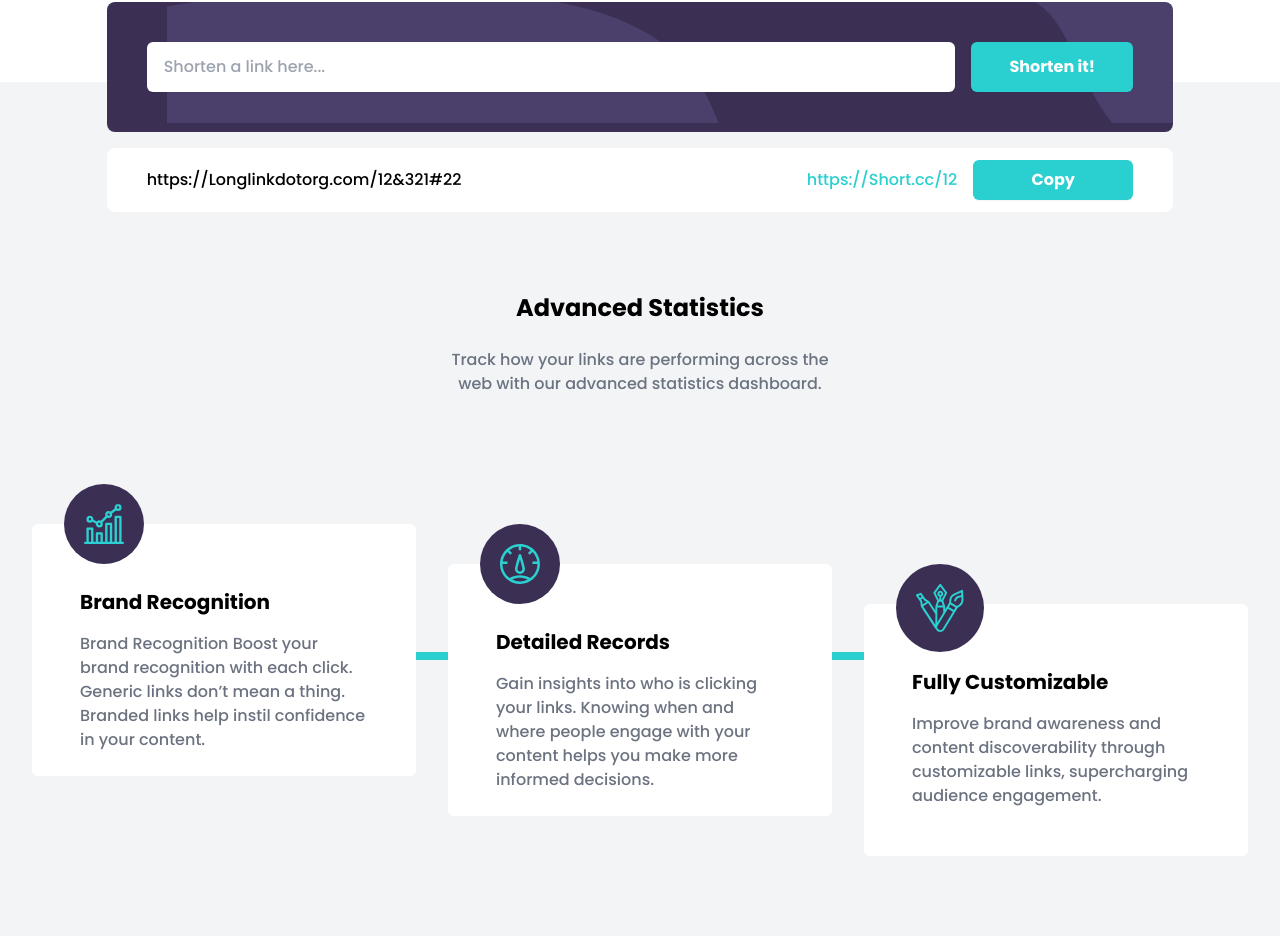
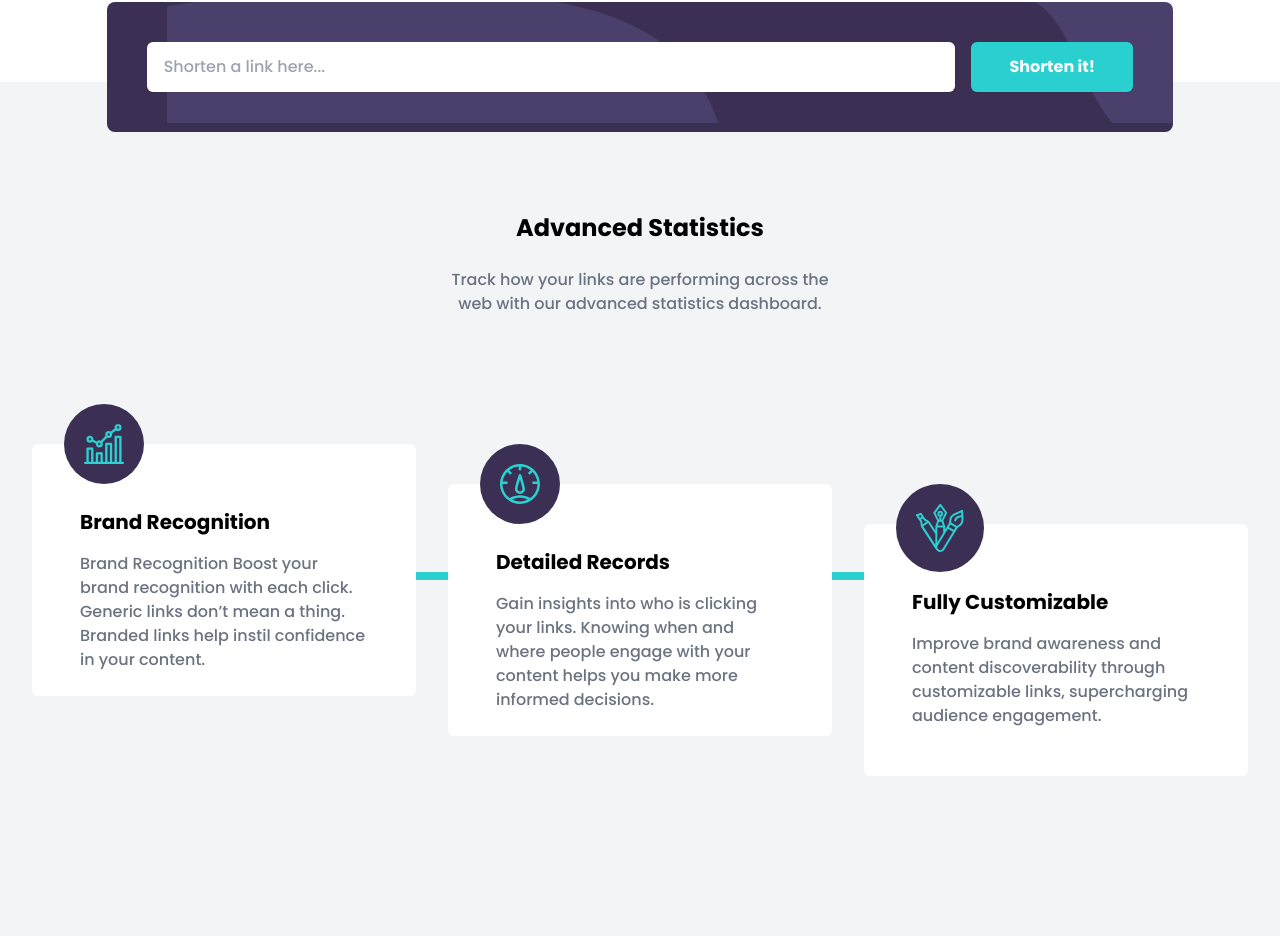
Before and after one commit to Kielx/url-shortener, a React (Create React App) app: page / in a window 1280 px wide. Shown: the part 962-1898 px from the top of the page. Built offline with nearby package versions, Linux system fonts and the light colour scheme.

Commit message:
Add working url shortening!

```diff
--- a/src/components/Shorten.js
+++ b/src/components/Shorten.js
@@ -1,7 +1,8 @@
-import React from "react";
-import { Link } from "react-router-dom";
+import React, { useState } from "react";
 import backgroundMobile from "../images/bg-shorten-mobile.svg";
 import backgroundDesktop from "../images/bg-shorten-desktop.svg";
+import ShortenLink from "./ShortenLink";
+import LoadingSpinner from "./LoadingSpinner";
 
 const checkScreenWidth = () => {
   if (typeof window !== `undefined`) {
@@ -10,6 +11,22 @@ const checkScreenWidth = () => {
 };
 
 const Shorten = () => {
+  const [longLink, setLongLink] = useState("");
+  const [linkList, setLinkList] = useState([]);
+  const [loading, setLoading] = useState(false);
+
+  async function shortenLink(link) {
+    setLoading(true);
+    const response = await fetch(
+      `https://api.shrtco.de/v2/shorten?url=${link}`
+    );
+    let data = await response.json();
+    setLoading(false);
+    if (data.ok) {
+      return setLinkList((oldList) => [...oldList, data.result]);
+    }
+  }
+
   return (
     <>
       <section
@@ -25,20 +42,34 @@ const Shorten = () => {
           type="text"
           className="md:w-10/12 whitespace-nowrap inline-flex items-center justify-center px-4 py-3 border border-transparent rounded-md shadow-sm text-base font-medium placeholder-gray-400 "
           placeholder="Shorten a link here..."
+          onChange={(e) => setLongLink(e.target.value)}
         ></input>
-        <button className="md:w-2/12 whitespace-nowrap inline-flex items-center justify-center px-4 py-3 border border-transparent rounded-md shadow-sm text-base font-bold text-white bg-cyan hover:bg-teal-500">
+        <button
+          onClick={(e) => {
+            e.preventDefault();
+            shortenLink(longLink);
+          }}
+          className="md:w-2/12 whitespace-nowrap inline-flex items-center justify-center px-4 py-3 border border-transparent rounded-md shadow-sm text-base font-bold text-white bg-cyan hover:bg-teal-500"
+        >
           Shorten it!
         </button>
       </section>
-      <section className="relative md:divide-y-0 divide-y -top-20 mt-4 md:px-10 md:py-3 md:space-x-4 md:space-y-0 md:items-center flex flex-col md:flex-row w-10/12 m-auto p-5 rounded-lg bg-white bg-cover bg-no-repeat space-y-4">
-        <div className="md:w-7/12">https://Longlinkdotorg.com/12&321#22</div>
-        <Link to="#" className="md:text-right md:w-3/12 text-cyan pt-4 md:pt-0">
-          https://Short.cc/12
-        </Link>
-        <button className="md:w-2/12 whitespace-nowrap inline-flex items-center justify-center px-4 py-2 border border-transparent rounded-md shadow-sm text-base font-bold text-white bg-cyan hover:bg-teal-500">
-          Copy
-        </button>
-      </section>
+      {linkList.map((link, index) => (
+        <ShortenLink
+          key={index}
+          longLink={link.original_link}
+          shortLink={link.short_link}
+          fullShortLink={link.full_short_link}
+        />
+      ))}
+      {loading ? (
+        <section className="relative md:divide-y-0 divide-y -top-20 mt-4 md:px-10 md:py-3 md:space-x-4 md:space-y-0 md:items-center flex flex-col md:flex-row w-10/12 m-auto p-5 rounded-lg bg-white bg-cover bg-no-repeat space-y-4">
+          <span className="text-gray-400">
+            {`Shortening your URL. Please wait, it might take a (long) while...`}
+          </span>
+          <LoadingSpinner />
+        </section>
+      ) : null}
     </>
   );
 };
```
